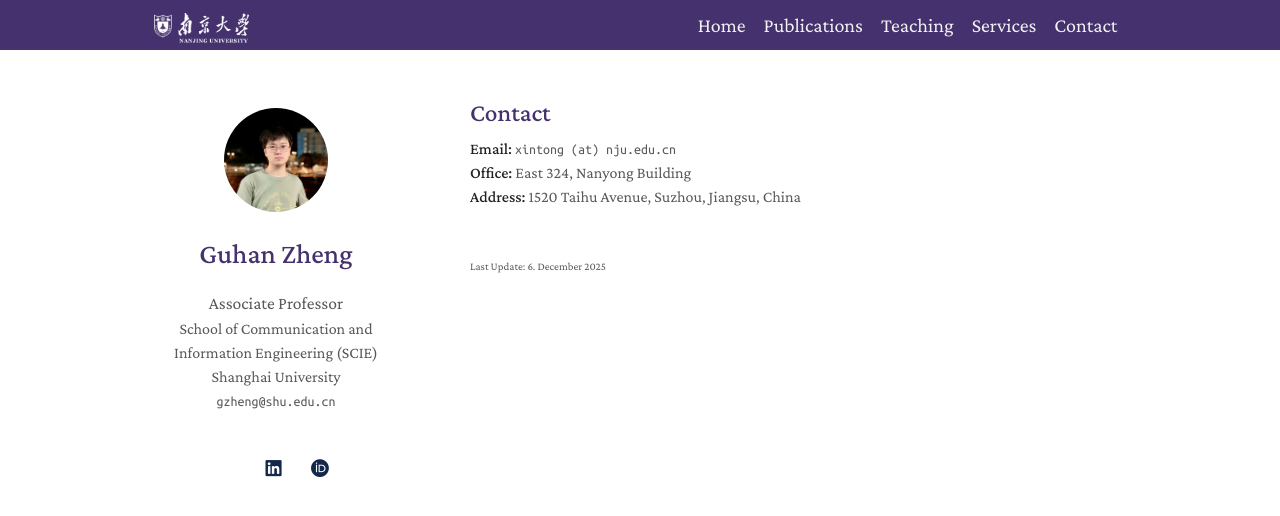
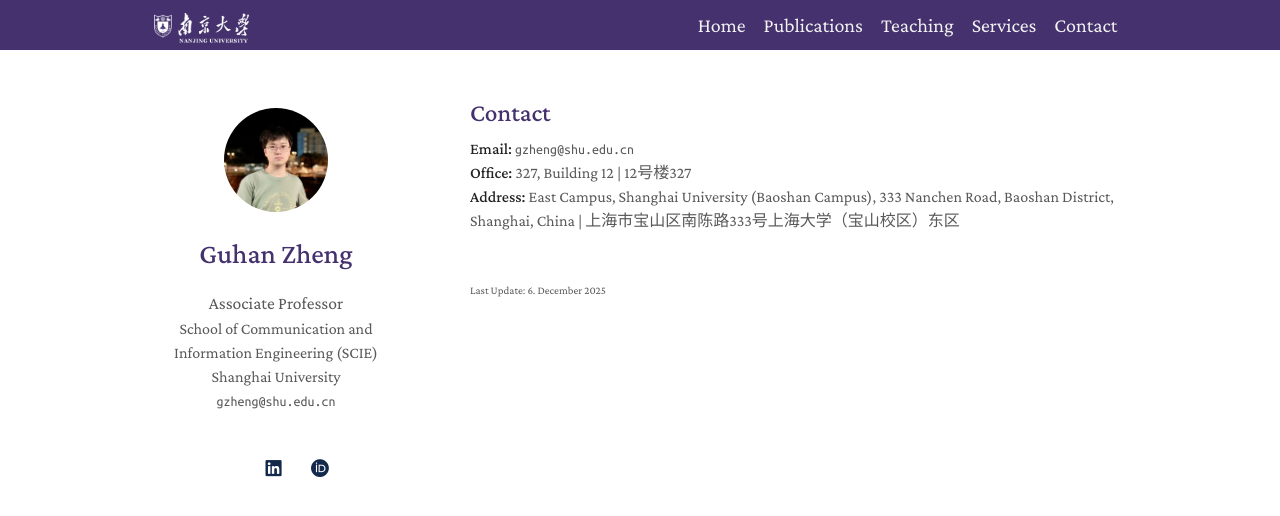
Before and after one commit to Guhan328/Guhan328.github.io, a Jekyll site: the page built from contact.md, in a window 1280 px wide. Shown: the top 516 px of the page. Built offline with Jekyll 4.4.1, drawn with Linux system fonts in a browser that asks for light colours; a style sheet for code colours, icons or effects is not loaded.

Commit message:
Update contact.md

```diff
--- a/_includes/contact.md
+++ b/_includes/contact.md
@@ -4,8 +4,8 @@
 <h2 style="margin: 80px 0px 10px;">Contact</h2>
 
 <p>
-<strong>Email:</strong> <email>   xintong (at) nju.edu.cn </email>
+<strong>Email:</strong> <email>   gzheng@shu.edu.cn </email>
 <br />
-<strong>Office:</strong>   East 324, Nanyong Building
+<strong>Office:</strong>   327, Building 12 | 12号楼327
 <br />
-<strong>Address:</strong> 1520 Taihu Avenue, Suzhou, Jiangsu, China
+<strong>Address:</strong> East Campus, Shanghai University (Baoshan Campus), 333 Nanchen Road, Baoshan District, Shanghai, China | 上海市宝山区南陈路333号上海大学（宝山校区）东区
```
